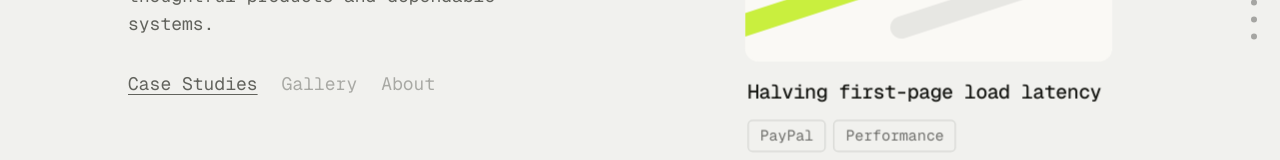
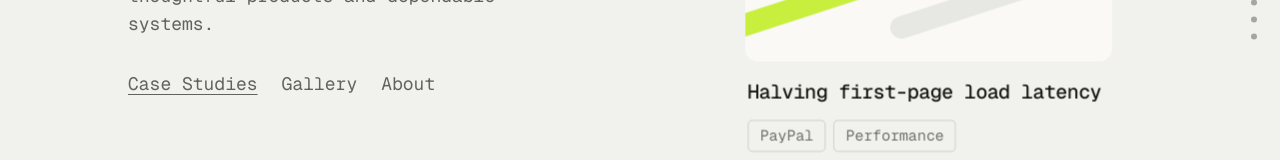
Before and after one commit to KurtXiaoZ/portfolio, a Next.js app: page / in a window 1280 px wide. Shown: the part 406-566 px from the top of the page. Built offline with nearby package versions, Linux system fonts and the light colour scheme.

Commit message:
feat: implement landing page tabs

```diff
--- a/app/(portfolio)/layout.tsx
+++ b/app/(portfolio)/layout.tsx
@@ -1,22 +1,7 @@
 import type { ReactNode } from 'react';
 
-import {
-  carouselItems,
-  implementedCaseStudySlugs,
-} from '@/app/carousel-items.mock';
-import { PortfolioCarousel } from '@/components/portfolio-carousel/portfolio-carousel';
 import { PortfolioShell } from '@/components/portfolio-shell/portfolio-shell';
 
 export default function PortfolioLayout({ children }: { children: ReactNode }) {
-  return (
-    <PortfolioShell
-      left={<div className="h-full">{children}</div>}
-      right={
-        <PortfolioCarousel
-          implementedSlugs={implementedCaseStudySlugs}
-          items={carouselItems}
-        />
-      }
-    />
-  );
+  return <PortfolioShell left={children} />;
 }
--- a/components/home-introduction/home-introduction.tsx
+++ b/components/home-introduction/home-introduction.tsx
@@ -1,6 +1,11 @@
+'use client';
+
+import { useTabs } from '@/components/portfolio-shell/portfolio-shell';
 import { Tab } from '@/components/tab/tab';
 
 export function HomeIntroduction() {
+  const { activeTab, setActiveTab } = useTabs();
+
   return (
     <div className="w-full max-w-md px-8 max-[560px]:px-6">
       <h1 className="mb-4 text-5xl leading-none font-medium tracking-[-0.045em] text-[#171814] dark:text-[#f0f0e9]">
@@ -11,9 +16,24 @@ export function HomeIntroduction() {
         systems.
       </p>
       <div className="mt-8 flex flex-wrap gap-x-6 gap-y-2" role="tablist">
-        <Tab active>Case Studies</Tab>
-        <Tab disabled>Gallery</Tab>
-        <Tab disabled>About</Tab>
+        <Tab
+          active={activeTab === 'case-studies'}
+          onClick={() => setActiveTab('case-studies')}
+        >
+          Case Studies
+        </Tab>
+        <Tab
+          active={activeTab === 'gallery'}
+          onClick={() => setActiveTab('gallery')}
+        >
+          Gallery
+        </Tab>
+        <Tab
+          active={activeTab === 'about'}
+          onClick={() => setActiveTab('about')}
+        >
+          About
+        </Tab>
       </div>
     </div>
   );
--- a/components/landing-tabs/landing-tabs.ts
+++ /dev/null
@@ -1,3 +0,0 @@
-export const LANDING_TABS = ['case-studies', 'gallery', 'about'] as const;
-
-export type LandingTab = (typeof LANDING_TABS)[number];
--- a/components/portfolio-shell/portfolio-shell.tsx
+++ b/components/portfolio-shell/portfolio-shell.tsx
@@ -1,9 +1,43 @@
 'use client';
 
 import clsx from 'clsx';
-import { motion, useAnimate } from 'motion/react';
+import { AnimatePresence, motion, useAnimate } from 'motion/react';
 import { useParams, usePathname } from 'next/navigation';
-import { useLayoutEffect, useRef, type ReactNode } from 'react';
+import {
+  createContext,
+  useContext,
+  useLayoutEffect,
+  useRef,
+  useState,
+  type ReactNode,
+} from 'react';
+
+import {
+  carouselItems,
+  implementedCaseStudySlugs,
+} from '@/app/carousel-items.mock';
+import { AboutPanel } from '@/components/about-panel/about-panel';
+import { GalleryPanel } from '@/components/gallery-panel/gallery-panel';
+import { PortfolioCarousel } from '@/components/portfolio-carousel/portfolio-carousel';
+
+export type LandingTab = 'case-studies' | 'gallery' | 'about';
+
+interface TabsContextValue {
+  activeTab: LandingTab;
+  setActiveTab: (tab: LandingTab) => void;
+}
+
+export const TabsContext = createContext<TabsContextValue | null>(null);
+
+export function useTabs() {
+  const context = useContext(TabsContext);
+
+  if (context === null) {
+    throw new Error('useTabs must be used within PortfolioShell');
+  }
+
+  return context;
+}
 
 const PANE_TRANSITION = {
   duration: 0.8,
@@ -43,16 +77,56 @@ function LeftPane({ children }: { children: ReactNode }) {
 }
 
 interface PortfolioShellProps {
+  initialTab?: LandingTab;
   left: ReactNode;
-  right: ReactNode;
 }
 
-export function PortfolioShell({ left, right }: PortfolioShellProps) {
+function RightPane({ activeTab }: { activeTab: LandingTab }) {
+  return (
+    <div className="relative flex min-h-0 flex-1 overflow-hidden">
+      <AnimatePresence initial={false}>
+        <motion.div
+          animate={{ opacity: 1, x: 0 }}
+          className="absolute inset-0 flex min-h-0 overflow-hidden"
+          exit={{ opacity: 0, x: -24 }}
+          initial={{ opacity: 0, x: 24 }}
+          key={activeTab}
+          transition={{ duration: 0.32, ease: [0.2, 0.78, 0.2, 1] }}
+        >
+          {activeTab === 'case-studies' && (
+            <PortfolioCarousel
+              implementedSlugs={implementedCaseStudySlugs}
+              items={carouselItems}
+            />
+          )}
+          {activeTab === 'gallery' && <GalleryPanel />}
+          {activeTab === 'about' && <AboutPanel />}
+        </motion.div>
+      </AnimatePresence>
+    </div>
+  );
+}
+
+export function PortfolioShell({
+  initialTab = 'case-studies',
+  left,
+}: PortfolioShellProps) {
   const params = useParams<{ slug?: string }>();
+  const [activeTab, setActiveTab] = useState<LandingTab>(initialTab);
   const selectedSlug = params.slug ?? null;
   const isCaseStudyOpen = selectedSlug !== null;
 
+  useLayoutEffect(() => {
+    if (!isCaseStudyOpen) return;
+
+    // Keep the tab state authoritative when the persistent shell enters its
+    // route-driven reading mode.
+    // eslint-disable-next-line react-hooks/set-state-in-effect
+    setActiveTab('case-studies');
+  }, [isCaseStudyOpen]);
+
   return (
+    <TabsContext.Provider value={{ activeTab, setActiveTab }}>
       <main className="flex h-dvh overflow-hidden bg-[#f1f1ee] text-[#171814] max-[760px]:flex-col dark:bg-[#131412] dark:text-[#f0f0e9]">
         <motion.div
           animate={{ width: isCaseStudyOpen ? '67%' : '50%' }}
@@ -63,7 +137,9 @@ export function PortfolioShell({ left, right }: PortfolioShellProps) {
           initial={false}
           transition={PANE_TRANSITION}
         >
-        <LeftPane>{left}</LeftPane>
+          <LeftPane>
+            <div className="h-full">{left}</div>
+          </LeftPane>
         </motion.div>
 
         <motion.div
@@ -75,8 +151,9 @@ export function PortfolioShell({ left, right }: PortfolioShellProps) {
           initial={false}
           transition={PANE_TRANSITION}
         >
-        {right}
+          <RightPane activeTab={activeTab} />
         </motion.div>
       </main>
+    </TabsContext.Provider>
   );
 }
```
Also changed, not shown: 6 other files (tests, documents, lock files or other folders). Lines whose indentation alone changed are shown as unchanged.
